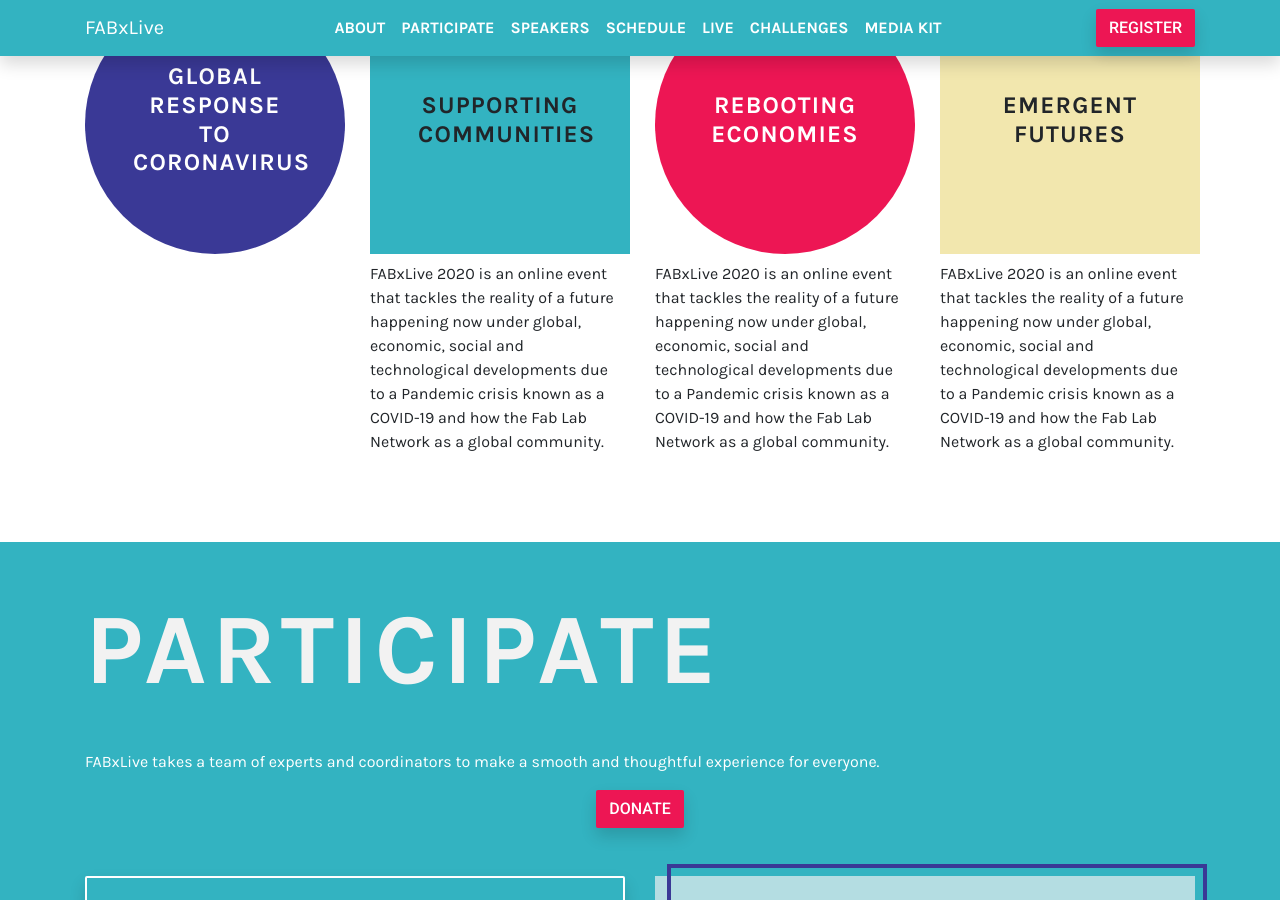
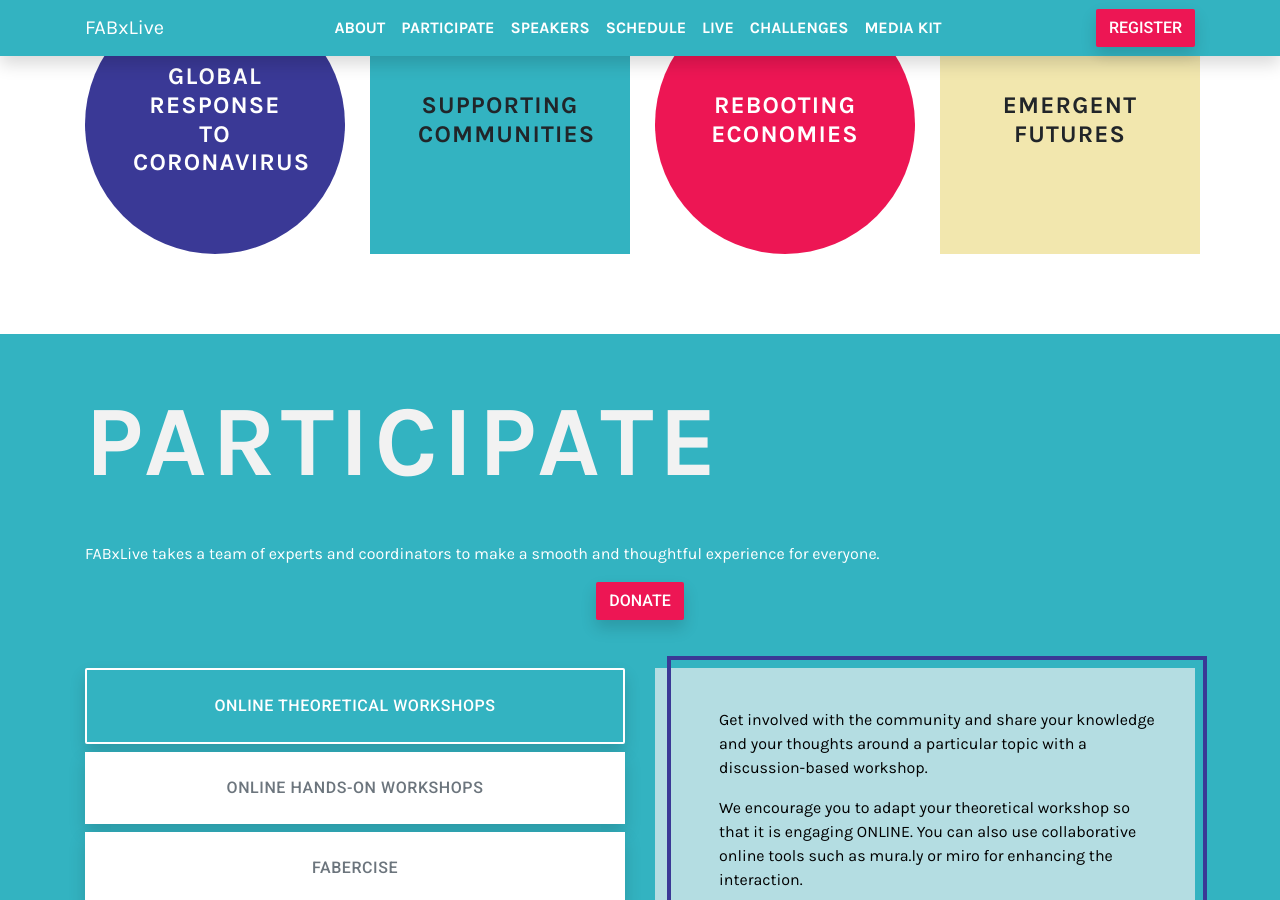
Before and after one commit to fabfoundation/fabxlive2020, a Jekyll site: the page built from index.html, in a window 1280 px wide and 900 px high, scrolled down 1648 px. Built offline with Jekyll 4.4.1, drawn with Linux system fonts in a browser that asks for light colours; nearby versions of some CDN libraries.

Commit message:
Update index.html

```diff
--- a/index.html
+++ b/index.html
@@ -100,28 +100,16 @@
         <div class="box bg-cyan p-5 d-flex flex-column justify-content-center mx-auto mb-2">
           <h4>SUPPORTING COMMUNITIES</h4>
         </div>
-        <p>
-        FABxLive 2020 is an online event that tackles the reality of a future happening now under global, economic, social and
-        technological developments due to a Pandemic crisis known as a COVID-19 and how the Fab Lab Network as a global community.
-        </p>
       </div>
       <div class="col-md-6 col-xl-3 mb-4">
         <div class="box circle bg-red p-5 d-flex flex-column justify-content-center mx-auto mb-2">
           <h4>REBOOTING ECONOMIES</h4>
         </div>
-        <p>
-        FABxLive 2020 is an online event that tackles the reality of a future happening now under global, economic, social and
-        technological developments due to a Pandemic crisis known as a COVID-19 and how the Fab Lab Network as a global community.
-        </p>
       </div>
       <div class="col-md-6 col-xl-3 mb-4">
         <div class="box bg-yellow p-5 d-flex flex-column justify-content-center mx-auto mb-2">
           <h4>EMERGENT FUTURES</h4>
         </div>
-        <p>
-        FABxLive 2020 is an online event that tackles the reality of a future happening now under global, economic, social and
-        technological developments due to a Pandemic crisis known as a COVID-19 and how the Fab Lab Network as a global community.
-        </p>
       </div>
     </div>
   </div>
```
